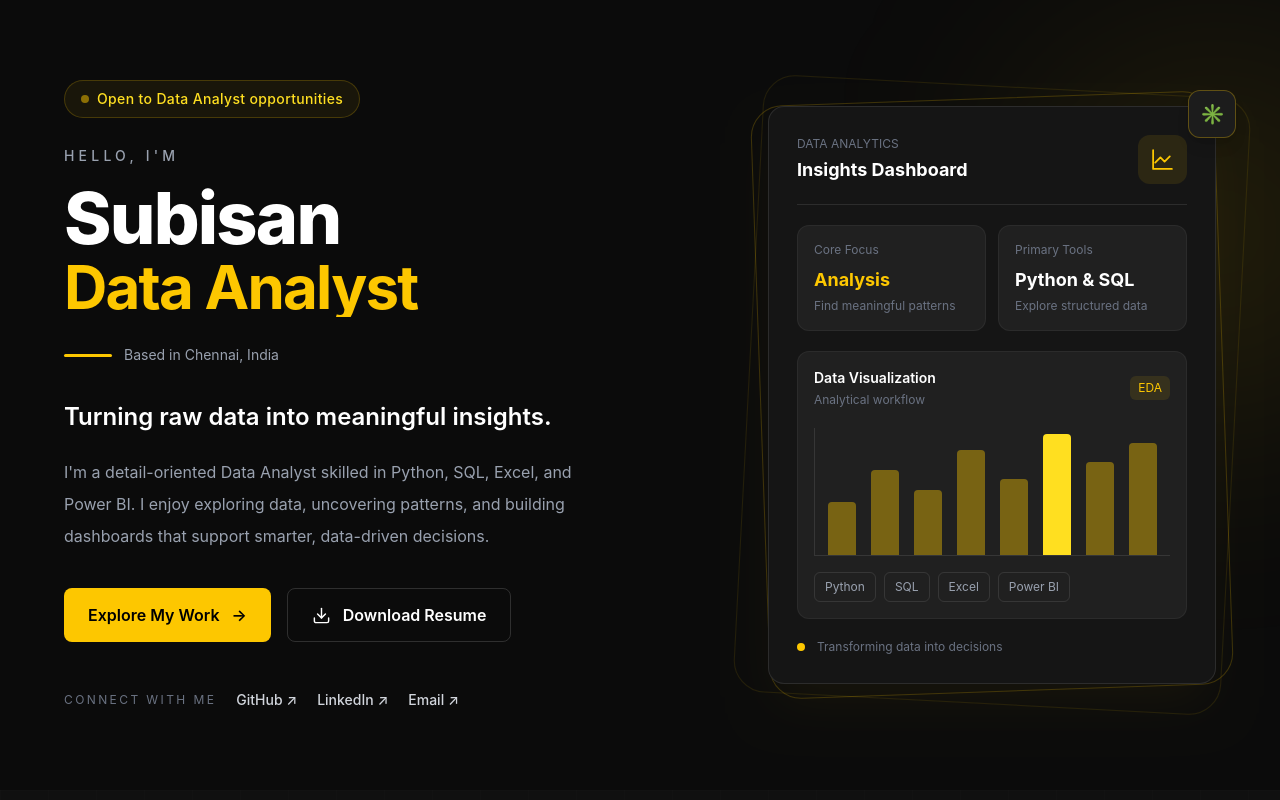
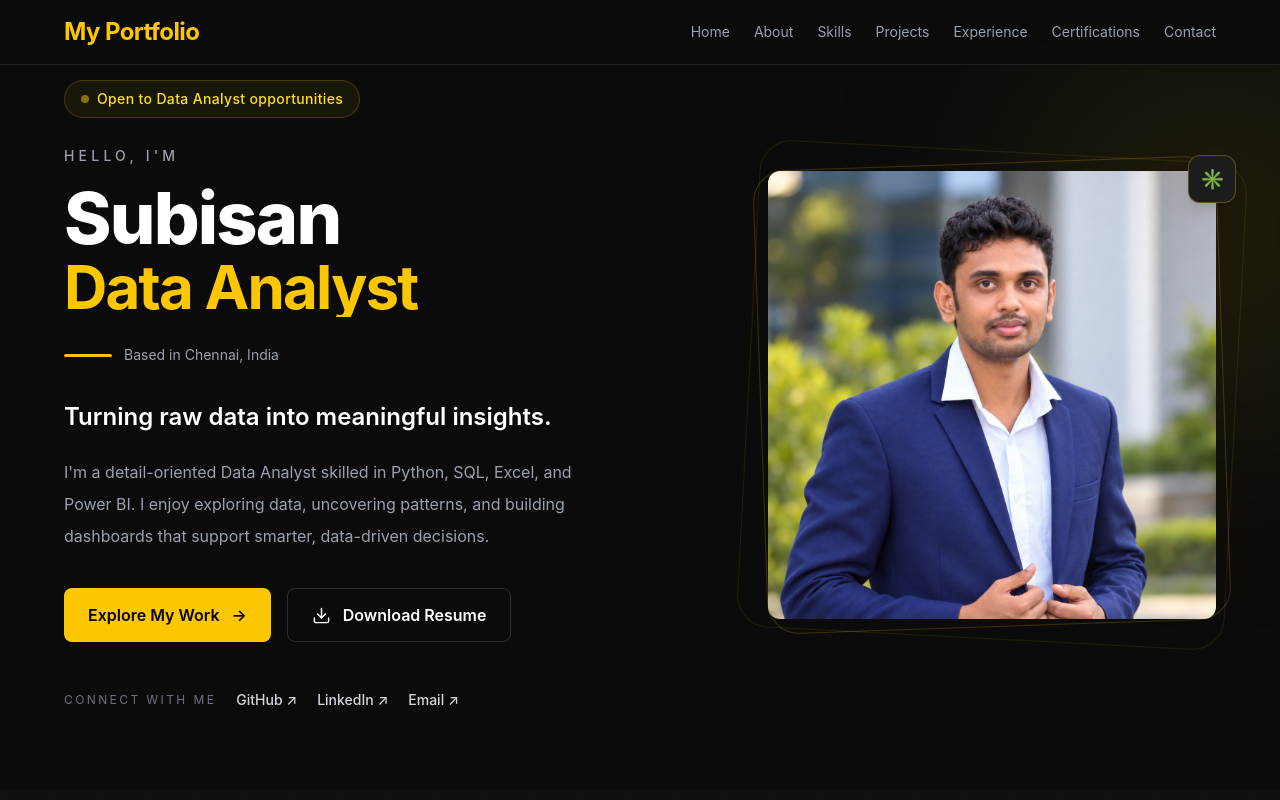
Before and after one commit to Steffenkishore/subisan_portfolio, a React (Vite) app: page / in a window 1280 px wide. Shown: the top 800 px of the page. Built offline with nearby package versions, Linux system fonts and the light colour scheme.

Commit message:
bugs fixed

```diff
--- a/src/App.jsx
+++ b/src/App.jsx
@@ -3,6 +3,7 @@ import Certifications from "./components/Certifications";
 import Contact from "./components/Contact";
 import Experience from "./components/Experience";
 import Hero from "./components/Hero";
+import Navbar from "./components/Navbar";
 import Projects from "./components/Projects";
 import Skills from "./components/Skills";
 import useScrollFade from "./hooks/useFadeOnScroll";
@@ -12,27 +13,19 @@ function App() {
 
   return (
     <main>
+      <Navbar />
       <section>
         <Hero />
       </section>
 
-      <section
-        id="about"
-
-      >
+      <section id="about">
         <About />
       </section>
-      <section
-        id="skills"
-
-      >
+      <section id="experience">
+        <Experience />
+      </section>
+      <section id="skills">
         <Skills />
-      </section>
-      <section
-        id="experience"
-
-      >
-        <Experience />
       </section>
       <section id="projects">
         <Projects />
--- a/src/assets/data/projects.js
+++ b/src/assets/data/projects.js
@@ -23,7 +23,8 @@ const projects = {
         "Interactive dashboard",
       ],
       icon: "dashboard",
-      github: "",
+      github:
+        "https://github.com/subisan5081/Vehicle-Fuel-Consumption-Dashboard-Excel-",
       demo: "",
     },
     {
@@ -39,7 +40,7 @@ const projects = {
         "Transaction management",
       ],
       icon: "database",
-      github: "",
+      github: "https://github.com/subisan5081/Banking-Management-System-MySQL",
       demo: "",
     },
     {
@@ -55,7 +56,8 @@ const projects = {
         "Dynamic reporting",
       ],
       icon: "automation",
-      github: "",
+      github:
+        "https://github.com/subisan5081/-Excel-Automation-Toolkit-for-Data-Management-",
       demo: "",
     },
   ],
--- a/src/components/Hero.jsx
+++ b/src/components/Hero.jsx
@@ -1,4 +1,5 @@
 import profile from "../assets/data/profile";
+import profilePicture from "../../public/profile_pic.png"
 import useFadeOnScroll from "../hooks/useFadeOnScroll";
 import { motion } from "motion/react";
 
@@ -70,8 +71,8 @@ export default function Hero() {
             </a>
 
             <a
-              href={profile.resume}
-              download
+              href={`${import.meta.env.BASE_URL}resume.pdf`}
+              download="Subisan_Resume.pdf"
               className="inline-flex items-center gap-3 rounded-lg border border-white/15 px-6 py-3.5 font-semibold text-white transition duration-300 hover:-translate-y-1 hover:border-yellow-400 hover:text-yellow-400"
             >
               <svg
@@ -143,100 +144,7 @@ export default function Hero() {
             <div className="absolute -inset-2 rounded-[2rem] border border-yellow-400/20 -rotate-2" />
 
             {/* Dashboard card */}
-            <div className="relative overflow-hidden rounded-2xl border border-white/10 bg-[#151515] p-5 shadow-2xl shadow-yellow-400/5 sm:p-7">
-              <div className="flex items-center justify-between border-b border-white/10 pb-5">
-                <div>
-                  <p className="text-xs text-gray-500">DATA ANALYTICS</p>
-                  <h3 className="mt-1 text-lg font-bold">Insights Dashboard</h3>
-                </div>
-
-                <div className="rounded-xl bg-yellow-400/10 p-3 text-yellow-400">
-                  <svg
-                    xmlns="http://www.w3.org/2000/svg"
-                    width="25"
-                    height="25"
-                    viewBox="0 0 24 24"
-                    fill="none"
-                    stroke="currentColor"
-                    strokeWidth="1.7"
-                    strokeLinecap="round"
-                    strokeLinejoin="round"
-                    aria-hidden="true"
-                  >
-                    <path d="M3 3v18h18" />
-                    <path d="m19 9-5 5-4-4-5 5" />
-                  </svg>
-                </div>
-              </div>
-
-              {/* Metric cards */}
-              <div className="mt-5 grid grid-cols-2 gap-3">
-                <div className="rounded-xl border border-white/5 bg-[#202020] p-4">
-                  <p className="text-xs text-gray-500">Core Focus</p>
-                  <p className="mt-2 text-lg font-bold text-yellow-400">
-                    Analysis
-                  </p>
-                  <p className="mt-1 text-xs text-gray-500">
-                    Find meaningful patterns
-                  </p>
-                </div>
-
-                <div className="rounded-xl border border-white/5 bg-[#202020] p-4">
-                  <p className="text-xs text-gray-500">Primary Tools</p>
-                  <p className="mt-2 text-lg font-bold text-white">
-                    Python & SQL
-                  </p>
-                  <p className="mt-1 text-xs text-gray-500">
-                    Explore structured data
-                  </p>
-                </div>
-              </div>
-
-              {/* Decorative chart */}
-              <div className="mt-5 rounded-xl border border-white/5 bg-[#202020] p-4">
-                <div className="mb-5 flex items-center justify-between">
-                  <div>
-                    <p className="text-sm font-semibold">Data Visualization</p>
-                    <p className="mt-1 text-xs text-gray-500">
-                      Analytical workflow
-                    </p>
-                  </div>
-                  <span className="rounded-md bg-yellow-400/10 px-2 py-1 text-xs text-yellow-400">
-                    EDA
-                  </span>
-                </div>
-
-                <div className="flex h-32 items-end justify-around gap-3 border-b border-l border-white/10 px-3">
-                  {[42, 67, 51, 83, 60, 95, 73, 88].map((height, index) => (
-                    <div
-                      key={index}
-                      style={{ height: `${height}%` }}
-                      className={`w-full max-w-7 rounded-t-sm transition-all duration-300 hover:opacity-70 ${
-                        index === 5 ? "bg-yellow-300" : "bg-yellow-400/40"
-                      }`}
-                    />
-                  ))}
-                </div>
-
-                <div className="mt-4 flex flex-wrap gap-2">
-                  {["Python", "SQL", "Excel", "Power BI"].map((skill) => (
-                    <span
-                      key={skill}
-                      className="rounded-md border border-white/10 px-2.5 py-1.5 text-xs text-gray-400"
-                    >
-                      {skill}
-                    </span>
-                  ))}
-                </div>
-              </div>
-
-              <div className="mt-5 flex items-center gap-3">
-                <span className="h-2 w-2 rounded-full bg-yellow-400" />
-                <p className="text-xs text-gray-500">
-                  Transforming data into decisions
-                </p>
-              </div>
-            </div>
+            <img src={profilePicture} className="rounded-xl" />
 
             {/* Floating accent */}
             <div className="absolute -right-3 -top-4 flex h-12 w-12 items-center justify-center rounded-xl border border-yellow-400/30 bg-[#1c1c1c] text-xl text-yellow-400 shadow-lg sm:-right-5">
--- /dev/null
+++ b/src/components/Navbar.jsx
@@ -0,0 +1,113 @@
+import { useState } from "react";
+import { motion, AnimatePresence } from "motion/react";
+
+const navLinks = [
+  { name: "Home", href: "#home" },
+  { name: "About", href: "#about" },
+  { name: "Skills", href: "#skills" },
+  { name: "Projects", href: "#projects" },
+  { name: "Experience", href: "#experience" },
+  { name: "Certifications", href: "#certifications" },
+  { name: "Contact", href: "#contact" },
+];
+
+export default function Navbar() {
+  const [menuOpen, setMenuOpen] = useState(false);
+
+  return (
+    <motion.nav
+      initial={{ y: -70, opacity: 0 }}
+      animate={{ y: 0, opacity: 1 }}
+      transition={{ duration: 0.6, ease: "easeOut" }}
+      className="fixed top-0 z-50 w-full border-b border-white/10 bg-[#0b0b0b]/85 backdrop-blur-xl"
+    >
+      <div className="mx-auto flex max-w-7xl items-center justify-between px-5 py-4 sm:px-8 lg:px-16">
+        {/* Logo */}
+        <a href="#home" className="text-2xl font-extrabold tracking-tight">
+          <span className="text-yellow-400 font-bold">My Portfolio</span>
+        </a>
+
+        {/* Desktop navigation */}
+        <div className="hidden items-center gap-6 lg:flex">
+          {navLinks.map((link) => (
+            <a
+              key={link.name}
+              href={link.href}
+              className="text-sm text-gray-400 transition-colors duration-200 hover:text-yellow-400"
+            >
+              {link.name}
+            </a>
+          ))}
+        </div>
+
+        {/* Resume button */}
+
+
+        {/* Mobile menu button */}
+        <button
+          type="button"
+          onClick={() => setMenuOpen(!menuOpen)}
+          aria-label={
+            menuOpen ? "Close navigation menu" : "Open navigation menu"
+          }
+          aria-expanded={menuOpen}
+          className="rounded-lg border border-white/10 p-2 text-white transition hover:border-yellow-400 hover:text-yellow-400 lg:hidden"
+        >
+          {menuOpen ? (
+            <svg
+              width="24"
+              height="24"
+              viewBox="0 0 24 24"
+              fill="none"
+              stroke="currentColor"
+              strokeWidth="2"
+              strokeLinecap="round"
+            >
+              <path d="m18 6-12 12M6 6l12 12" />
+            </svg>
+          ) : (
+            <svg
+              width="24"
+              height="24"
+              viewBox="0 0 24 24"
+              fill="none"
+              stroke="currentColor"
+              strokeWidth="2"
+              strokeLinecap="round"
+            >
+              <path d="M4 7h16M4 12h16M4 17h16" />
+            </svg>
+          )}
+        </button>
+      </div>
+
+      {/* Mobile dropdown */}
+      <AnimatePresence>
+        {menuOpen && (
+          <motion.div
+            initial={{ opacity: 0, height: 0 }}
+            animate={{ opacity: 1, height: "auto" }}
+            exit={{ opacity: 0, height: 0 }}
+            transition={{ duration: 0.25 }}
+            className="overflow-hidden border-t border-white/10 bg-[#0b0b0b] lg:hidden"
+          >
+            <div className="mx-auto flex max-w-7xl flex-col px-5 py-3 sm:px-8">
+              {navLinks.map((link) => (
+                <a
+                  key={link.name}
+                  href={link.href}
+                  onClick={() => setMenuOpen(false)}
+                  className="border-b border-white/5 py-3 text-sm text-gray-300 transition hover:pl-2 hover:text-yellow-400"
+                >
+                  {link.name}
+                </a>
+              ))}
+
+
+            </div>
+          </motion.div>
+        )}
+      </AnimatePresence>
+    </motion.nav>
+  );
+}
--- a/src/index.css
+++ b/src/index.css
@@ -6,6 +6,15 @@
 /* ------------------------------
    1. Typing animation
 -------------------------------- */
+html {
+  scrollbar-width: none; /* Firefox */
+  -ms-overflow-style: none; /* Internet Explorer */
+}
+
+html::-webkit-scrollbar {
+  display: none; /* Chrome, Edge, Safari */
+}
+
 .typing-text {
   display: inline-block;
   width: 0;
```
Also changed, not shown: public/profile_pic.png (added).
